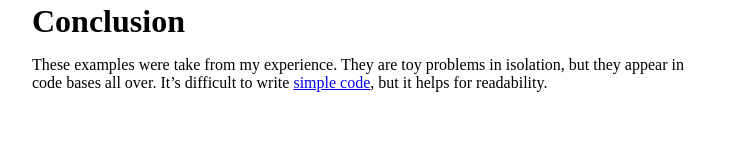
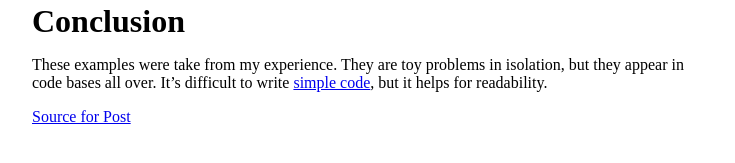
Before and after one commit to geoffviola/geoffviola.github.io, a Jekyll site: the page built from _posts/2019-01-20-programming-pet-peeves.md, in a window 1280 px wide and 900 px high, scrolled down 4505 px. Shown: the part 688-851 px from the top of the window, without its empty margins (272-1007 px from the left). Built offline with Jekyll 4.4.1, drawn with Linux system fonts in a browser that asks for light colours.

Commit message:
added source for post

```diff
--- a/_layouts/post.html
+++ b/_layouts/post.html
@@ -6,4 +6,5 @@ layout: default
 {{ page.date | date_to_string }}
 </div>
 {{ content }}
+<a href="https://github.com/geoffviola/geoffviola.github.io/blob/master/{{page.path }}">Source for Post</a>
 </div>
```
